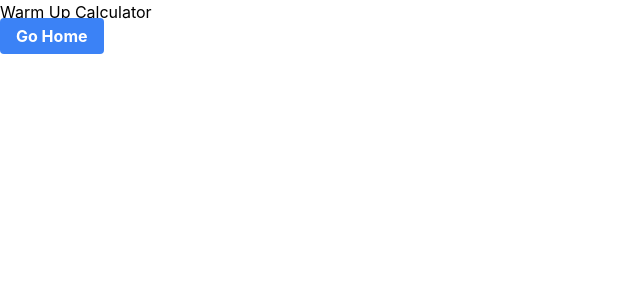
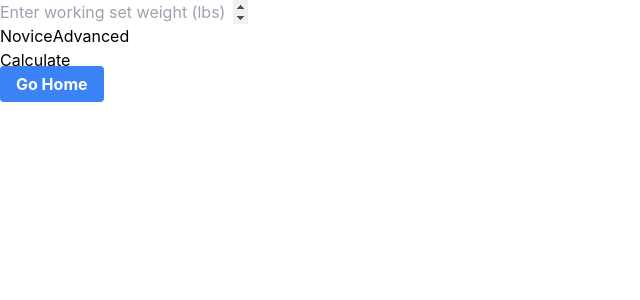
Before and after one commit to amandadr/lift-off, a React (Create React App) app: page /warm-up-sets in a window 1280 px wide. Shown: the top 300 px of the page, without its empty margins (0-640 px from the left). Built offline with nearby package versions, Linux system fonts and the light colour scheme.

Commit message:
setup WarmUpCalc

```diff
--- a/src/components/calculators/WarmUpCalc.js
+++ b/src/components/calculators/WarmUpCalc.js
@@ -1,13 +1,75 @@
-import React from "react";
 import HomeLink from "../shared/HomeLink";
+import React, { useState } from "react";
 
-const WarmUpCalc = () => {
+function WarmUpCalc() {
+  const [workingSet, setWorkingSet] = useState("");
+  const [experienceLevel, setExperienceLevel] = useState("Novice");
+  const [warmUpSets, setWarmUpSets] = useState([]);
+
+  const handleSubmit = (e) => {
+    e.preventDefault();
+    const calculatedSets = calculateWarmUpSets(workingSet, experienceLevel);
+    setWarmUpSets(calculatedSets);
+  };
+
+  const calculateWarmUpSets = (weight, level) => {
+    const roundedWeight = Math.round(weight / 5) * 5;
+    const emptyBar = 45;
+
+    if (level === "Novice") {
+      const noviceReps = [10, 7, 5, 3];
+      const increment = (roundedWeight - emptyBar) / (noviceReps.length - 1);
+      return noviceReps.map((reps, i) => ({
+        reps,
+        weight: Math.round((emptyBar + i * increment) / 5) * 5,
+      }));
+    } else {
+      // Advanced
+      const advancedReps = [10, 5, 3, 2, 1];
+      const percentages = [0.25, 0.45, 0.75, 0.9];
+      return advancedReps.map((reps, i) => ({
+        reps,
+        weight:
+          i === 0
+            ? emptyBar
+            : Math.round((roundedWeight * percentages[i - 1]) / 5) * 5,
+      }));
+    }
+  };
+
   return (
-    <div>
-      <h1>Warm Up Calculator</h1>
+    <>
+      <form onSubmit={handleSubmit}>
+        <input
+          type="number"
+          value={workingSet}
+          onChange={(e) => setWorkingSet(e.target.value)}
+          placeholder="Enter working set weight (lbs)"
+        />
+        <div>
+          <button type="button" onClick={() => setExperienceLevel("Novice")}>
+            Novice
+          </button>
+          <button type="button" onClick={() => setExperienceLevel("Advanced")}>
+            Advanced
+          </button>
+        </div>
+        <button type="submit">Calculate</button>
+
+        {warmUpSets.length > 0 && (
+          <ul>
+            {warmUpSets.map((set, index) => (
+              <li key={index}>
+                {set.reps}x - {set.weight}lbs
+              </li>
+            ))}
+            <li>Working Sets - {workingSet}lbs</li>
+          </ul>
+        )}
+      </form>
       <HomeLink />
-    </div>
+    </>
   );
-};
+}
 
 export default WarmUpCalc;
```
